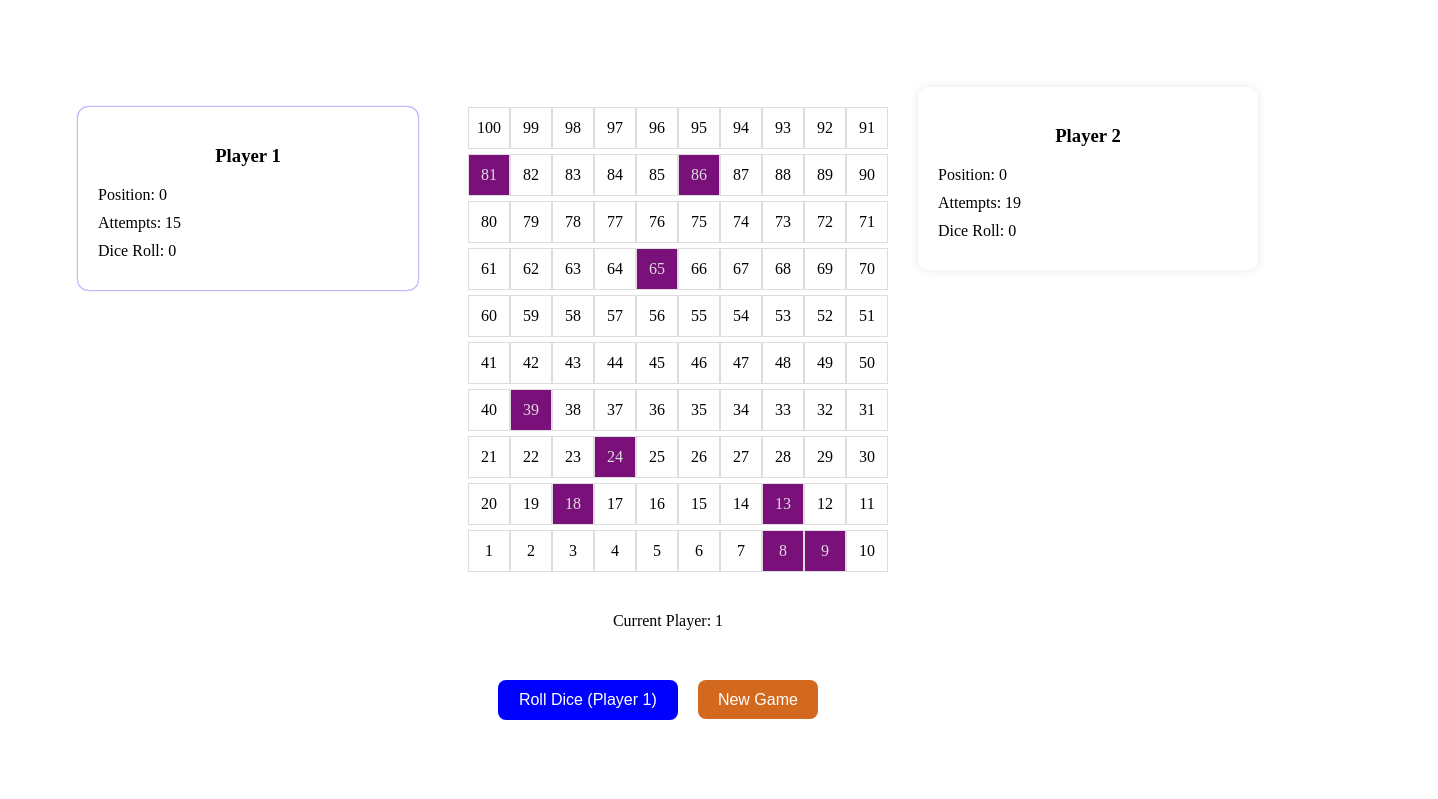
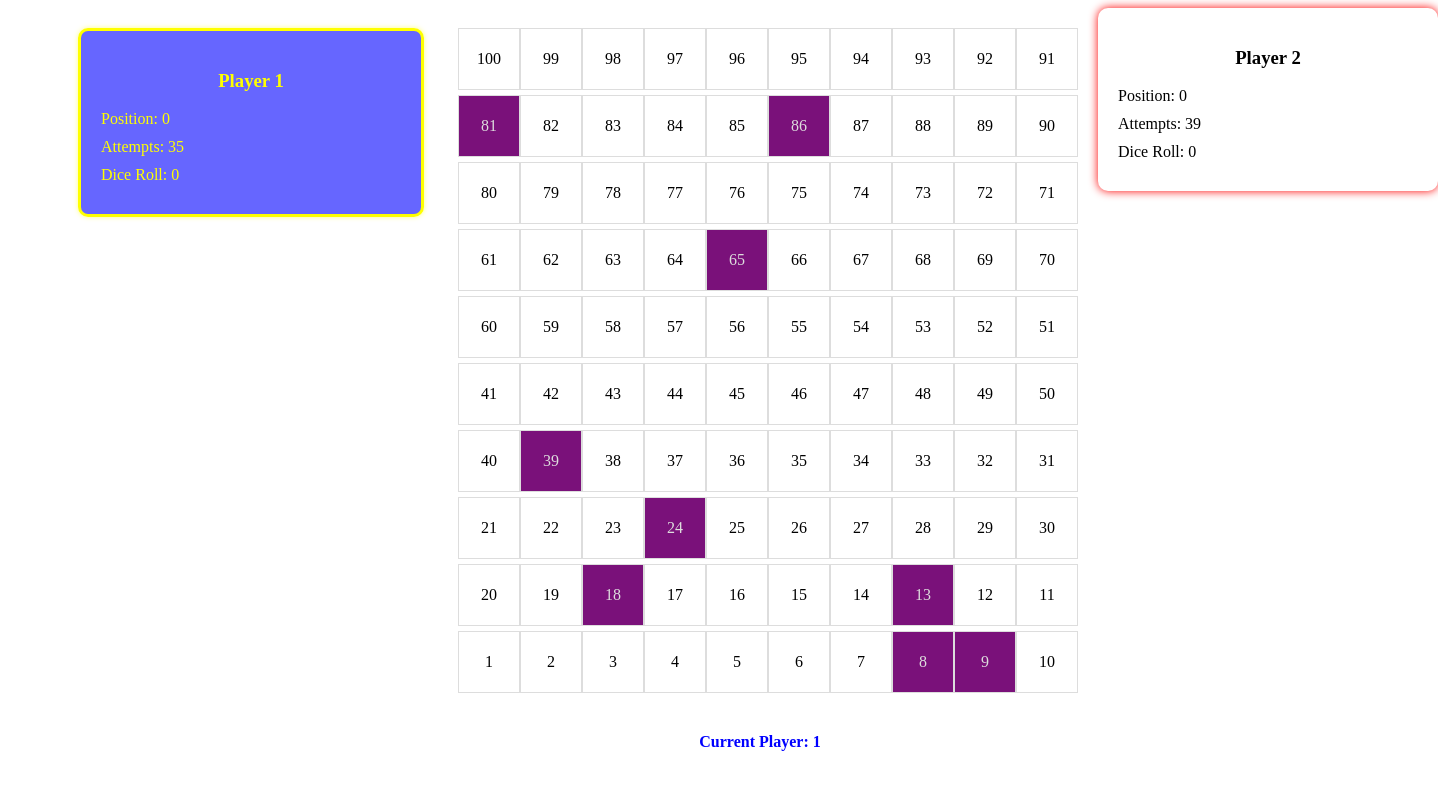
Before and after one commit to Promi-ShellbeeGirl81/Two-Player-Dice-Rolling-Game-Using-React, a React (Vite) app: page / in a window 1280 px wide. Shown: the top 799 px of the page, 1438 px wide, since content can reach past the window. Built offline with nearby package versions, Linux system fonts and the light colour scheme.

Commit message:
add: some more style and fix animation of players

```diff
--- a/src/App.css
+++ b/src/App.css
@@ -31,7 +31,8 @@
 }
 
 
-.player1-stats, .player1-stats {
+.player1-stats,
+.player1-stats {
   display: flex;
   flex-direction: column;
   margin-bottom: 10px;
@@ -54,8 +55,8 @@
 }
 
 .cell {
-  width: 40px;
-  height: 40px;
+  width: 60px;
+  height: 60px;
   border: 1px solid #ddd;
   display: flex;
   align-items: center;
@@ -65,26 +66,26 @@
 }
 
 .cell.player1 {
-  background-color: blue;
+  box-shadow: 0 0 5px blue;
 }
 
 .cell.player2 {
-  background-color: red;
+  box-shadow: 0 0 5px red;
 }
 
 .cell.animate.player1 {
-  animation: highlight-blue 0.3s ease;
+  animation: highlight-blue 1s ease forwards;
 }
 
 .cell.animate.player2 {
-  animation: highlight-red 0.3s ease;
+  animation: highlight-red 1s ease forwards;
 }
 
 .cell.both-players {
   background: linear-gradient(to right, blue 50%, red 50%);
 }
 
-.cell.special {
+.special-cell {
   background-color: rgb(122, 17, 122);
   color: #ddd;
 }
@@ -107,12 +108,12 @@ button {
   transition: border-color 0.25s;
 }
 
-.new-game{
+.new-game {
   background-color: chocolate;
   color: #fff;
 }
 
-.new-game:hover{
+.new-game:hover {
   color: chocolate;
   background-color: #fff;
   border: 2px solid chocolate;
@@ -125,12 +126,26 @@ button {
   box-shadow: 0 0 10px rgba(32, 32, 32, 0.1);
 }
 
-.player-stats.player1-turn {
-  box-shadow: 0 0 2px blue;
+.player-stats.player1 {
+  box-shadow: 0 0 10px blue;
 }
 
-.player-stats.player2-turn {
-  box-shadow: 0 0 2px red;
+.player-stats.player2 {
+  box-shadow: 0 0 10px red;
+}
+
+.player-stats.current-turn-player1 {
+  background-color: rgba(0, 0, 255, 0.6);
+  border: 3px solid yellow;
+  box-shadow: 0 0 5px rgba(255, 255, 0, 0.5);
+  color: yellow;
+}
+
+.player-stats.current-turn-player2 {
+  background-color: rgba(255, 0, 0, 0.6);
+  border: 3px solid yellow;
+  box-shadow: 0 0 5px rgba(255, 255, 0, 0.5);
+  color: black;
 }
 
 .player-stats h3 {
@@ -148,12 +163,12 @@ button {
   cursor: pointer;
 }
 
-.roll-dice-button.player1-turnn{
+.roll-dice-button.player1-turnn {
   background-color: blue;
   color: #fff;
 }
 
-.roll-dice-button.player1-turnn:hover{
+.roll-dice-button.player1-turnn:hover {
   color: blue;
   border: 2px solid blue;
   background-color: #fff;
@@ -164,16 +179,34 @@ button {
   color: #fff;
 }
 
-.roll-dice-button.player2-turnn:hover{
+.roll-dice-button.player2-turnn:hover {
   color: red;
   border: 2px solid red;
   background-color: #fff;
 }
 
+.current-player {
+  font-weight: bold;
+}
+
+.blue {
+  color: blue;
+}
+
+.red {
+  color: red;
+}
+
+
 @keyframes highlight-blue {
   0% {
+    background-color: #add8e6;
+  }
+
+  50% {
     background-color: blue;
   }
+
   100% {
     background-color: blue;
   }
@@ -181,8 +214,13 @@ button {
 
 @keyframes highlight-red {
   0% {
+    background-color: #f08080;
+  }
+
+  50% {
     background-color: red;
   }
+
   100% {
     background-color: red;
   }
--- a/src/components/GameBoard.jsx
+++ b/src/components/GameBoard.jsx
@@ -9,18 +9,22 @@ const GameBoard = ({ board, specialCells = {} }) => {
   const [highlightedCells, setHighlightedCells] = useState([null, null]);
 
   useEffect(() => {
+    // Trigger animation for players that need it
     playerAnimations.forEach((animation, playerIndex) => {
       if (animation) {
-        const { startPosition, targetPosition } = animation;
-        const steps = Array.from({ length: targetPosition - startPosition }, (_, i) => startPosition + i + 1);
-        animatePlayer(playerIndex, steps);
+        animatePlayer(playerIndex);
       }
     });
   }, [playerAnimations]);
 
-  const animatePlayer = (playerIndex, steps) => {
+  const animatePlayer = (playerIndex) => {
+    const animation = playerAnimations[playerIndex];
+    if (animation) {
+      const { startPosition, targetPosition } = animation;
+
+      const steps = Array.from({ length: targetPosition - startPosition }, (_, i) => startPosition + i + 1);
+
       let stepIndex = 0;
-
       const interval = setInterval(() => {
         if (stepIndex < steps.length) {
           setHighlightedCells((prev) => {
@@ -31,9 +35,14 @@ const GameBoard = ({ board, specialCells = {} }) => {
           stepIndex++;
         } else {
           clearInterval(interval);
-        dispatch(completeMove({ playerIndex, finalPosition: steps[steps.length - 1] }));
+
+          setTimeout(() => {
+            const finalPosition = steps[steps.length - 1];
+            dispatch(completeMove({ playerIndex, finalPosition }));
+          }, 300);
         }
-    }, 300); // Animation speed
+      }, 300);
+    }
   };
 
   return (
@@ -45,31 +54,36 @@ const GameBoard = ({ board, specialCells = {} }) => {
             const isPlayer2 = players[1] === cell;
             const isHighlighted1 = highlightedCells[0] === cell;
             const isHighlighted2 = highlightedCells[1] === cell;
-            const isBothPlayers = isPlayer1 && isPlayer2;
-            const isSpecial = specialCells[cell];
 
+            const isSpecialCell = specialCells[cell];
             const cellClasses = [
               "cell",
               isPlayer1 ? "player1" : "",
               isPlayer2 ? "player2" : "",
-              isBothPlayers ? "both-players" : "",
               isHighlighted1 ? "animate player1" : "",
               isHighlighted2 ? "animate player2" : "",
-              isSpecial ? "special" : "",
+              isSpecialCell ? "special-cell" : "",
             ]
               .filter(Boolean)
               .join(" ");
 
             return (
-              <div key={cell} className={cellClasses}>
+              <div
+                key={cell}
+                className={cellClasses}
+                data-cell={cell}
+                title={isSpecialCell ? `Special Cell: ${specialCells[cell].type} effect` : ""}
+              >
                 {cell}
               </div>
+
             );
           })}
         </div>
       ))}
     </div>
   );
+
 };
 
 export default GameBoard;
--- a/src/components/GameInfo.jsx
+++ b/src/components/GameInfo.jsx
@@ -4,12 +4,16 @@ import { useSelector } from 'react-redux';
 const GameInfo = ({ currentPlayer }) => {
   const popupMessage = useSelector((state) => state.game.popupMessage);
 
+  const playerColorClass = currentPlayer === 0 ? 'blue' : 'red';
+
   return (
     <div className="game-info">
       <div>
         {popupMessage && <div className="popup-message">{popupMessage}</div>}
       </div>
-      <div>Current Player: {currentPlayer + 1}</div>
+      <div className={`current-player ${playerColorClass}`}>
+        &nbsp;Current Player: {currentPlayer + 1}
+      </div>
     </div>
   );
 };
--- a/src/components/PlayerStats.jsx
+++ b/src/components/PlayerStats.jsx
@@ -1,13 +1,25 @@
-import React from 'react';
+import React from "react";
+import { useSelector } from "react-redux";
 
-const PlayerStats = ({ player, position, attempts, diceRoll, isCurrentPlayer, isPlayer1 }) => {
-  const playerClass = isCurrentPlayer ? (isPlayer1 ? 'player1-turn' : 'player2-turn') : '';
+const PlayerStats = ({ player }) => {
+  const players = useSelector((state) => state.game.players);
+  const attempts = useSelector((state) => state.game.attempts);
+  const diceRoll = useSelector((state) => state.game.diceRoll);
+  const currentPlayer = useSelector((state) => state.game.currentPlayer);
+
+  let playerClass = player === 1 ? 'player1' : 'player2';
+  if (player === 1 && currentPlayer === 0) {
+    playerClass = 'current-turn-player1';
+  } else if (player === 2 && currentPlayer === 1) {
+    playerClass = 'current-turn-player2';
+  }
+
   return (
     <div className={`player-stats ${playerClass}`}>
       <h3>Player {player}</h3>
-      <p>Position: {position}</p>
-      <p>Attempts: {attempts}</p>
-      <p>Dice Roll: {diceRoll}</p>
+      <p>Position: {players[player - 1]}</p>
+      <p>Attempts: {attempts[player - 1]}</p>
+      <p>Dice Roll: {diceRoll[player - 1]}</p>
     </div>
   );
 };
--- a/src/gameSlice.js
+++ b/src/gameSlice.js
@@ -1,4 +1,4 @@
-import { createSlice } from '@reduxjs/toolkit';
+import { createSlice, createAsyncThunk } from '@reduxjs/toolkit';
 
 const BOARD_SIZE = 100;
 
@@ -54,8 +54,7 @@ const generateBoard = () => {
   return board;
 };
 
-
-const generateAttempts = () => [Math.floor(Math.random() * 11) + 10, Math.floor(Math.random() * 11) + 10];
+const generateAttempts = () => [Math.floor(Math.random() * 11) + 30, Math.floor(Math.random() * 11) + 30];
 
 const initialState = {
   board: generateBoard(),
@@ -68,6 +67,14 @@ const initialState = {
   playerAnimations: [null, null],
 };
 
+export const delayedCompleteMove = createAsyncThunk(
+  'game/delayedCompleteMove',
+  async ({ playerIndex, finalPosition }, { dispatch }) => {
+    await new Promise((resolve) => setTimeout(resolve, 1000));
+    dispatch(completeMove({ playerIndex, finalPosition }));
+  }
+);
+
 const gameSlice = createSlice({
   name: 'game',
   initialState,
@@ -75,37 +82,79 @@ const gameSlice = createSlice({
     rollDice: (state) => {
       const dice = Math.floor(Math.random() * 6) + 1;
       const currentPlayer = state.currentPlayer;
+      let startPosition = state.players[currentPlayer];
+      let newPosition = startPosition;
 
-      const startPosition = state.players[currentPlayer];
-      let newPosition = startPosition + dice;
+      state.diceRoll[currentPlayer] = dice;
 
-      if (newPosition > BOARD_SIZE) newPosition = BOARD_SIZE;
+      if (startPosition === 0) {
+        if (dice === 1) {
+          newPosition = 1;
+          state.players[currentPlayer] = newPosition;
+          state.popupMessage = `Player ${currentPlayer + 1} rolled a 1 and started! `;
+        } else {
+          if (state.attempts[currentPlayer] > 0) {
+            state.attempts[currentPlayer] -= 1;
+          }
+          state.popupMessage = `Player ${currentPlayer + 1} needs a 1 to start! `;
+
+          if (state.attempts[1 - currentPlayer] > 0) {
+            state.currentPlayer = 1 - currentPlayer;
+          }
+          return;
+        }
+      } else {
+        const stepsTo100 = BOARD_SIZE - startPosition;
+
+        if (dice > stepsTo100) {
+          state.popupMessage = `Player ${currentPlayer + 1} rolled a ${dice}, but needs exactly ${stepsTo100} to reach 100! Try again!`;
+          return;
+        }
+        newPosition += dice;
+        state.popupMessage = `Player ${currentPlayer + 1} moved to position ${newPosition}! `;
+      }
+
+      if (newPosition === BOARD_SIZE) {
+        state.popupMessage = `Player ${currentPlayer + 1} wins! Congratulations!`;
+        return;
+      }
 
       const specialCell = state.specialCells[newPosition];
       if (specialCell) {
         if (specialCell.type === 'position') {
           newPosition = Math.max(1, Math.min(BOARD_SIZE, newPosition + specialCell.value));
+          state.popupMessage = `Player ${currentPlayer + 1} moved to position ${newPosition} due to special cell effect (position change: ${specialCell.value})! `;
         } else if (specialCell.type === 'attempts') {
-          state.attempts[currentPlayer] = Math.max(0, state.attempts[currentPlayer] + specialCell.value);
+          const newAttempts = Math.max(0, state.attempts[currentPlayer] + specialCell.value);
+          state.attempts[currentPlayer] = newAttempts;
+          state.popupMessage = `Player ${currentPlayer + 1} gained ${specialCell.value} attempts due to special cell effect (Current attempts: ${newAttempts})! `;
         }
         delete state.specialCells[newPosition];
       }
 
+      state.players[currentPlayer] = newPosition;
+
+      if (state.attempts[currentPlayer] > 0) {
+        state.attempts[currentPlayer] -= 1;
+      }
+
       state.playerAnimations[currentPlayer] = { startPosition, targetPosition: newPosition };
 
-      state.attempts[currentPlayer] -= 1;
+      if (state.attempts[0] === 0 && state.attempts[1] === 0) {
+        state.popupMessage = "Both players have no attempts left! The game is over!";
+      }
 
-      // Store the dice roll in the state
-      state.diceRoll[currentPlayer] = dice;
+      if (state.attempts[0] > 0 || state.attempts[1] > 0) {
+        state.currentPlayer = 1 - currentPlayer;
+      }
 
-      // Update turn
-      state.currentPlayer = (currentPlayer === 0 ? 1 : 0);
+      if (!state.popupMessage) {
+        state.popupMessage = null;
+      }
     },
     completeMove: (state, action) => {
       const { playerIndex, finalPosition } = action.payload;
-      state.players = [...state.players];
       state.players[playerIndex] = finalPosition;
-      state.playerAnimations = [...state.playerAnimations];
       state.playerAnimations[playerIndex] = null;
     },
     resetGame: (state) => {
```
Lines whose indentation alone changed are shown as unchanged.
